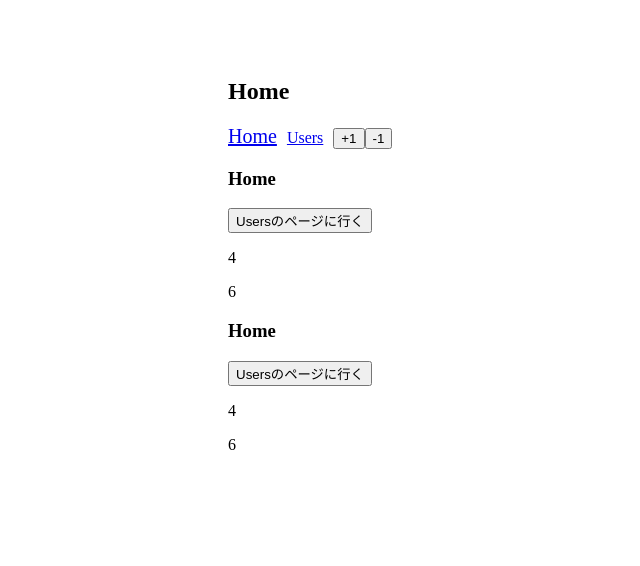
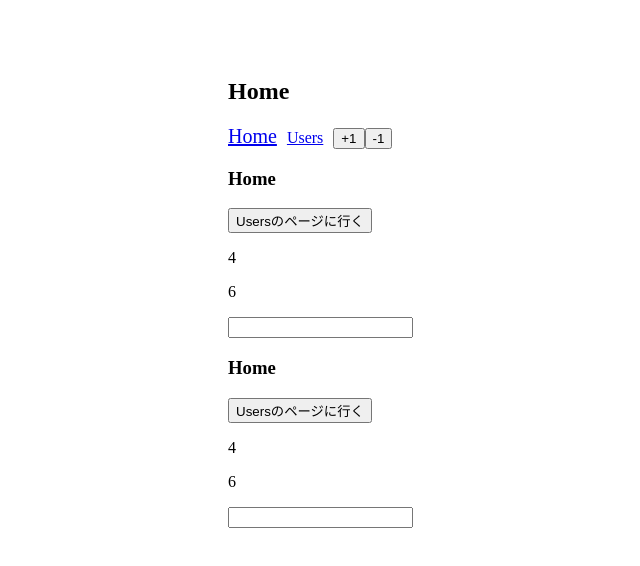
Before and after one commit to TakuroTerui/vuejs_pokemon, a Vue app: page / in a window 1280 px wide. Shown: the top 566 px of the page, without its empty margins (62-702 px from the left). Built offline with nearby package versions, Linux system fonts and the light colour scheme.

Commit message:
ファイル切り分け

```diff
--- a/src/store.js
+++ /dev/null
@@ -1,22 +0,0 @@
-import Vue from "vue";
-import Vuex from "vuex";
-
-Vue.use(Vuex);
-
-export default new Vuex.Store({
-  state: {
-    count: 2
-  },
-  getters: {
-    doubleCount: state => state.count * 2,
-    tripleCount: state => state.count * 3
-  },
-  mutations: {
-    increment(state, number) {
-      state.count += number;
-    },
-    decrement(state, number) {
-      state.count -= number;
-    },
-  }
-});
--- /dev/null
+++ b/src/store/actions.js
@@ -0,0 +1,5 @@
+export default {
+  updateMessage({commit}, newMessage) {
+    commit('updateMessage', newMessage);
+  }
+}
--- /dev/null
+++ b/src/store/getters.js
@@ -0,0 +1,3 @@
+export default {
+  message: state => state.message
+}
--- /dev/null
+++ b/src/store/index.js
@@ -0,0 +1,20 @@
+import Vue from "vue";
+import Vuex from "vuex";
+import count from "./modules/count";
+import getters from "./getters";
+import mutations from "./mutations";
+import actions from "./actions";
+
+Vue.use(Vuex);
+
+export default new Vuex.Store({
+  state: {
+    message: ""
+  },
+  getters,
+  mutations,
+  actions,
+  modules: {
+    count
+  }
+});
--- /dev/null
+++ b/src/store/modules/count.js
@@ -0,0 +1,31 @@
+const state = {
+  count: 2
+};
+const getters = {
+  doubleCount: state => state.count * 2,
+  tripleCount: state => state.count * 3,
+};
+const mutations = {
+  increment(state, number) {
+    state.count += number;
+  },
+  decrement(state, number) {
+    state.count -= number;
+  },
+};
+const actions = {
+  increment({ commit }, number) {
+    commit('increment', number);
+  },
+  decrement({ commit }, number) {
+    commit('decrement', number);
+  },
+};
+
+export default {
+  namespaced: true,
+  state,
+  getters,
+  mutations,
+  actions
+}
--- /dev/null
+++ b/src/store/mutations.js
@@ -0,0 +1,5 @@
+export default {
+  updateMessage(state, newMessage) {
+    state.message = newMessage
+  }
+}
--- a/src/views/HeaderHome.vue
+++ b/src/views/HeaderHome.vue
@@ -13,20 +13,17 @@
       exact
       class="link"
     >Users</router-link>
-    <button @click="increment">+1</button>
-    <button @click="decrement">-1</button>
+    <button @click="increment(2)">+1</button>
+    <button @click="decrement(2)">-1</button>
   </nav>
 </template>
 
 <script>
+import { mapActions } from "vuex";
+
 export default {
   methods: {
-    increment() {
-      this.$store.commit('increment', 2);
-    },
-    decrement() {
-      this.$store.commit('decrement', 2);
-    }
+    ...mapActions("count", ["increment", "decrement"])
   }
 }
 </script>
--- a/src/views/Home.vue
+++ b/src/views/Home.vue
@@ -4,6 +4,12 @@
     <button @click="toUsers">Usersのページに行く</button>
     <p>{{ doubleCount }}</p>
     <p>{{ tripleCount }}</p>
+    <input
+      type="text"
+      :value="message"
+      @input="updateMessage"
+    >
+    <p>{{ message }}</p>
   </div>
 </template>
 
@@ -12,9 +18,15 @@ import { mapGetters } from "vuex";
 
 export default {
   computed: {
-    ...mapGetters(["doubleCount", "tripleCount"])
+    ...mapGetters("count", ["doubleCount", "tripleCount"]),
+    message() {
+      return this.$store.getters.message;
+    }
   },
   methods: {
+    updateMessage(e) {
+      this.$store.dispatch("updateMessage", e.target.value);
+    },
     toUsers() {
       this.$router.push({
         name: "users-id-profile",
```
